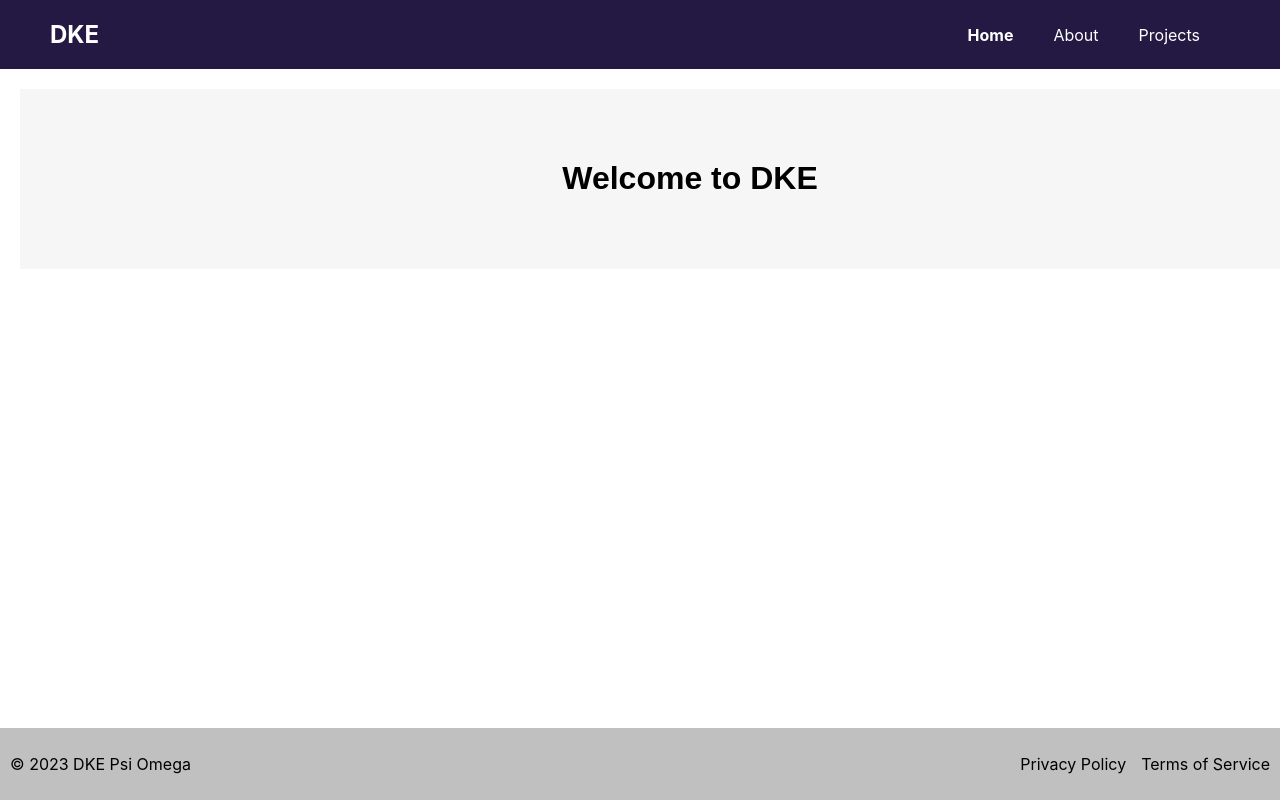
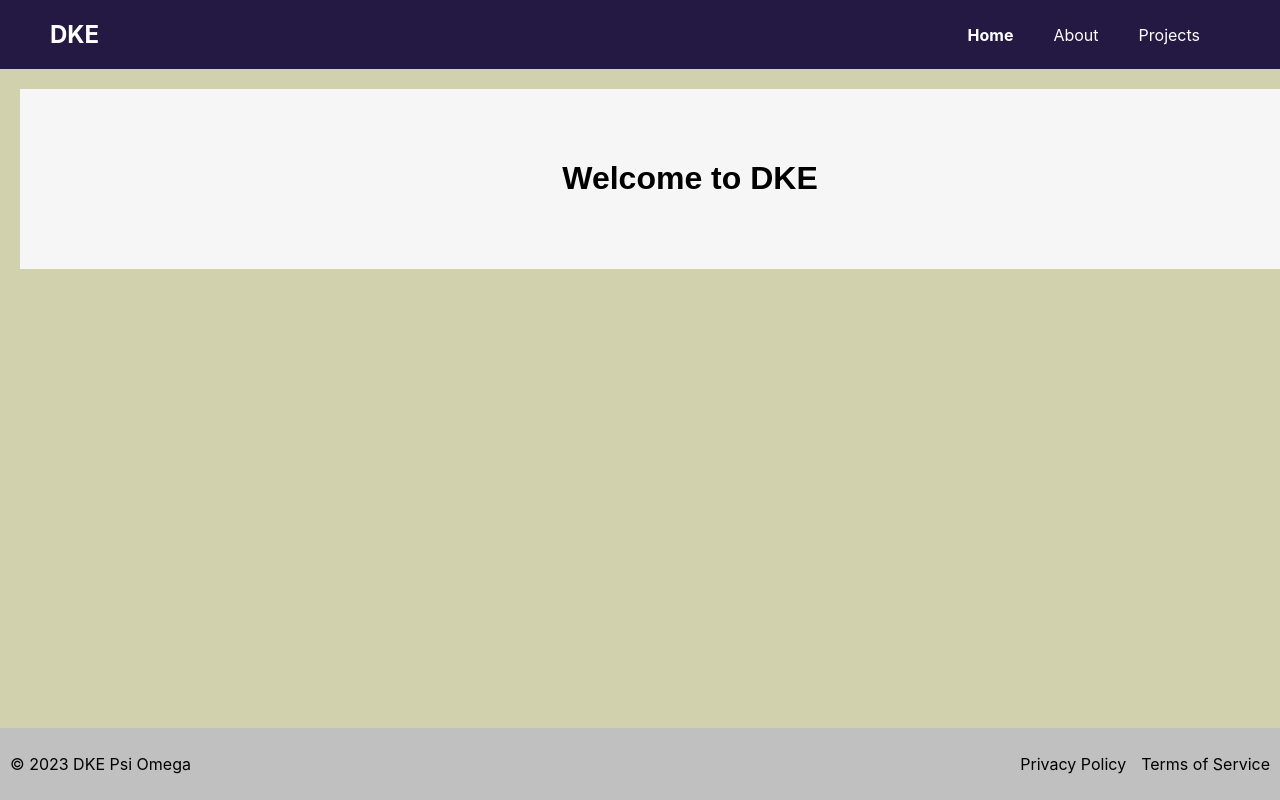
Before and after one commit to NBelgaonkar/Psi-Omega-Site, a React (Create React App) app: page / in a window 1280 px wide. Built offline with nearby package versions, Linux system fonts and the light colour scheme.

Commit message:
Update index.css

```diff
--- a/src/index.css
+++ b/src/index.css
@@ -5,6 +5,12 @@ body {
     sans-serif;
   -webkit-font-smoothing: antialiased;
   -moz-osx-font-smoothing: grayscale;
+  color: black;
+  text-align: center;
+  font-size: medium;
+  background-color: rgb(209, 209, 174);
+  border: 1px;
+  border-radius: 20%;
 }
 
 code {
```
